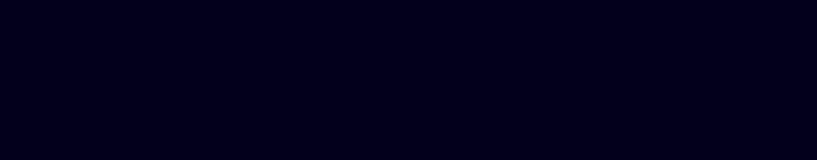
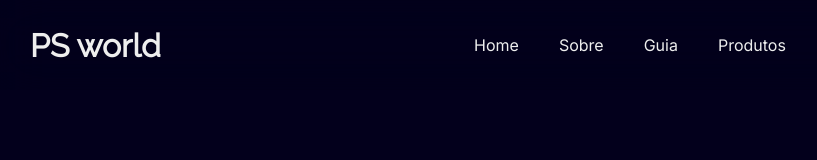
Before and after one commit to dihsantanna/ps-world-landing-page, a website: page index.html in a window 1280 px wide. Shown: the whole page, without its empty margins (10-827 px from the left). Drawn offline with Linux system fonts and the light colour scheme.

Commit message:
feat: create header

```diff
--- a/index.html
+++ b/index.html
@@ -14,6 +14,22 @@
   <title>PS world</title>
 </head>
 <body>
-
+  <div class="header-blur">
+  </div>
+  <header class="header">
+    <div class="header-content">
+      <div class="page-logo">
+        PS world
+      </div>
+      <nav class="header-menu">
+        <ul>
+          <li><a href="#main">Home</a></li>
+          <li><a href="#about">Sobre</a></li>
+          <li><a href="#guide">Guia</a></li>
+          <li><a href="#products">Produtos</a></li>
+        </ul>
+      </nav>
+    </div>
+  </header>
 </body>
 </html>
--- a/style.css
+++ b/style.css
@@ -1,5 +1,8 @@
 :root {
+  --purple: #8a70da;
   --bg-color: #03001c;
+  --bg-color-opacity-6: #03001c99;
+  --df-text: #eee;
   --ft-inter: 'Inter', sans-serif;
   --ft-lato: 'Lato', sans-serif;
   --ft-raleway: 'Raleway', sans-serif;
@@ -11,8 +14,71 @@
   padding: 0;
 }
 
+html {
+  scroll-behavior: smooth;
+}
+
 body {
   background-color: var(--bg-color);
+  color: var(--df-text);
   font-family: var(--ft-inter);
   width: 100vw;
 }
+
+a {
+  color: var(--df-text);
+  text-decoration: none;
+}
+
+.header-blur {
+  background-color: var(--bg-color-opacity-6);
+  backdrop-filter: blur(27px);
+  border-radius: 0 0 6px 6px;
+  height: 90px;
+  position: fixed;
+  top: 0;
+  width: 100%;
+  z-index: 40;
+}
+
+.header {
+  height: 90px;
+  position: fixed;
+  top: 0;
+  width: 100%;
+  z-index: 50;
+}
+
+.header-content {
+  align-items: center;
+  display: flex;
+  height: 100%;
+  justify-content: center;
+  margin-inline: auto;
+  max-width: 1200px;
+  position: relative;
+  width: 100%;
+}
+
+.page-logo {
+  align-items: center;
+  display: flex;
+  font-family: var(--ft-raleway);
+  font-size: 2rem;
+  font-weight: 900;
+  height: 100%;
+  left: 0;
+  position: absolute;
+}
+
+.header-menu ul {
+  display: flex;
+  font-size: 1rem;
+  gap: 40px;
+  height: 100%;
+  list-style: none;
+}
+
+.header-menu ul a:hover {
+  color: var(--purple);
+}
```
